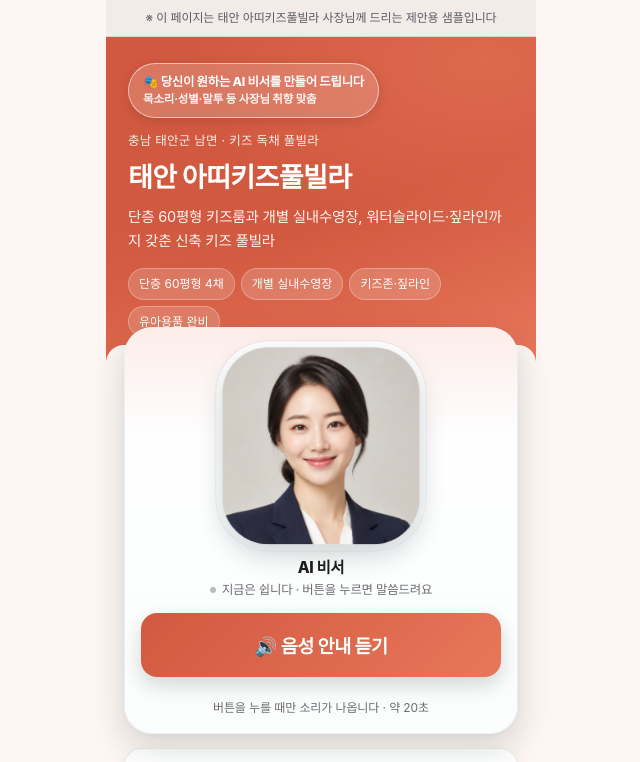
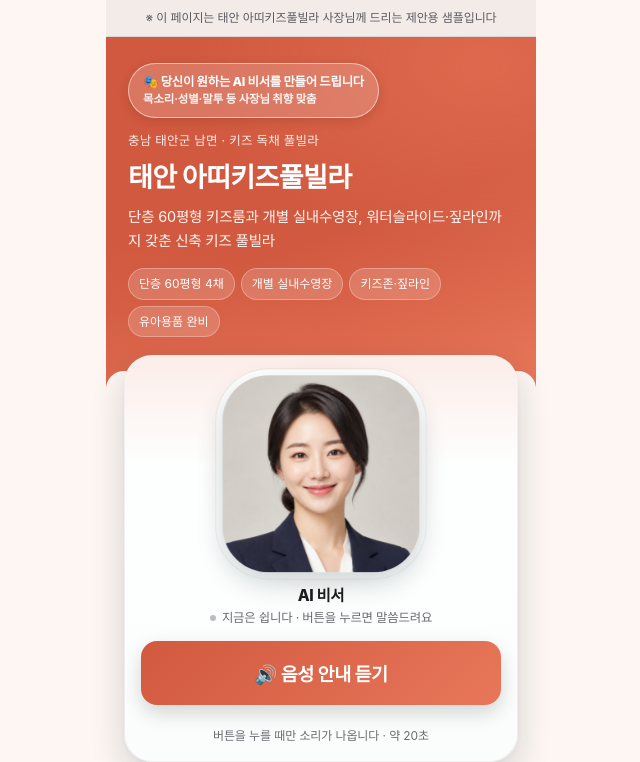
Before and after one commit to a90915719-hue/ai-samples, a plain HTML site: page addikids/index.html in a window 1280 px wide. Shown: the top 762 px of the page, without its empty margins (319-959 px from the left). Drawn offline with Linux system fonts and the light colour scheme.

Commit message:
히어로 칩이 카드에 가리지 않도록 여백 조정, 발광 범위 확대

```diff
--- a/addikids/index.html
+++ b/addikids/index.html
@@ -39,7 +39,7 @@
   }
   .hero{
     position:relative;overflow:hidden;
-    padding:26px 22px 24px;
+    padding:26px 22px 50px;
     color:#fff;
     background:
       radial-gradient(120% 90% at 88% 8%, #e8775a88 0%, transparent 58%),
@@ -118,7 +118,7 @@
   .bubble-row.bot-row .avatar{width:34px;height:34px;box-shadow:0 1px 5px rgba(0,0,0,.13)}
   .bubble-row.bot-row.greet .avatar{width:64px;height:64px;box-shadow:0 2px 8px rgba(0,0,0,.16)}
   /* ── 큰 AI 비서 카드 (입 모양 애니메이션) ── */
-  .voice{margin-top:-34px;position:relative;z-index:2;text-align:center}
+  .voice{margin-top:-32px;position:relative;z-index:2;text-align:center}
   .assistant-card{
     position:relative;margin:0;padding:22px 16px 16px;
     background:linear-gradient(180deg,#ffffff 0%,#fbfdfd 100%);
@@ -133,7 +133,7 @@
   }
   .avatar-stage{position:relative;display:flex;justify-content:center;align-items:center;width:100%}
   .halo{
-    position:absolute;left:50%;top:50%;width:224px;height:224px;margin:-112px 0 0 -112px;
+    position:absolute;left:50%;top:50%;width:236px;height:236px;margin:-118px 0 0 -118px;
     border-radius:50%;opacity:.75;transition:opacity .35s ease;
     background:radial-gradient(circle,#e8775a52 0%,#e8775a1c 46%,transparent 72%);
   }
```
Also changed, not shown: artieedogo/index.html (+3 -3 lines), jungga/index.html (+3 -3 lines), latree/index.html (+3 -3 lines), seaisgarden/index.html (+3 -3 lines), staycoast/index.html (+3 -3 lines), staymuyoil/index.html (+3 -3 lines), taeanhee/index.html (+3 -3 lines).
